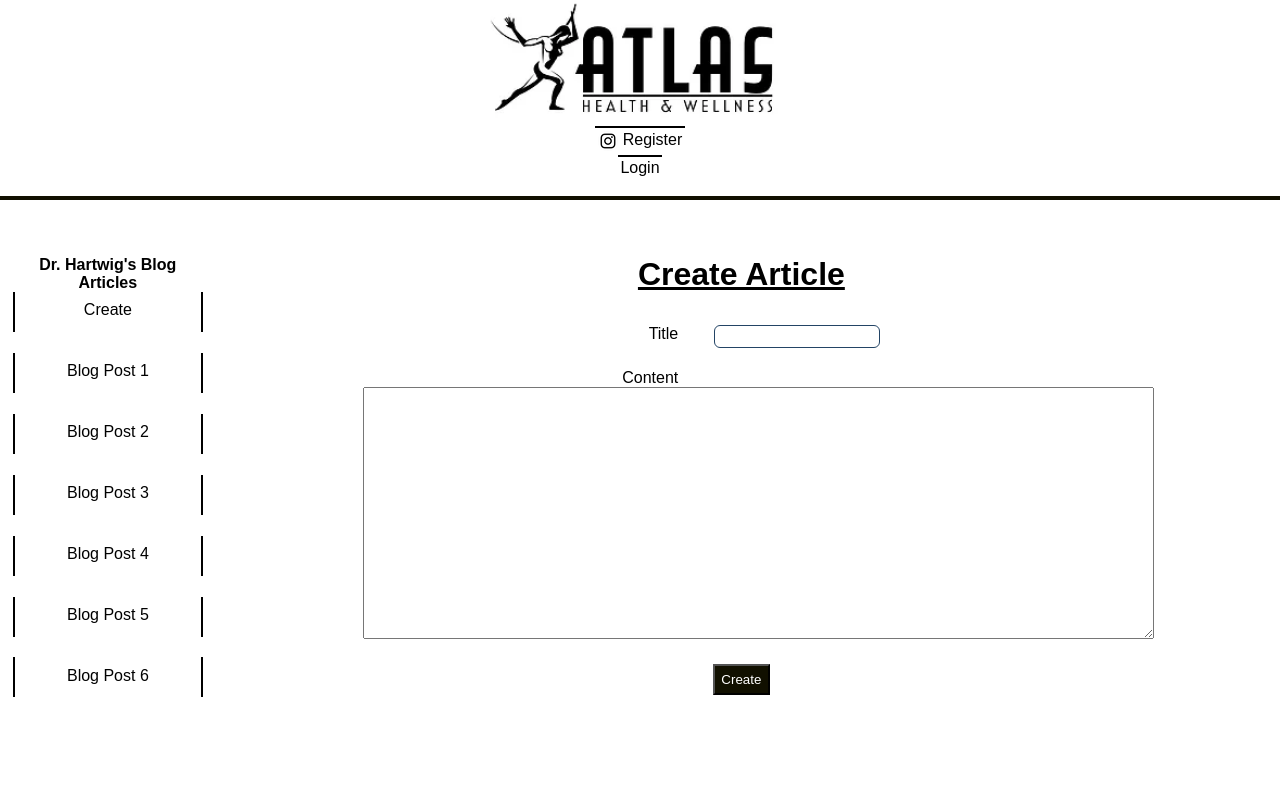
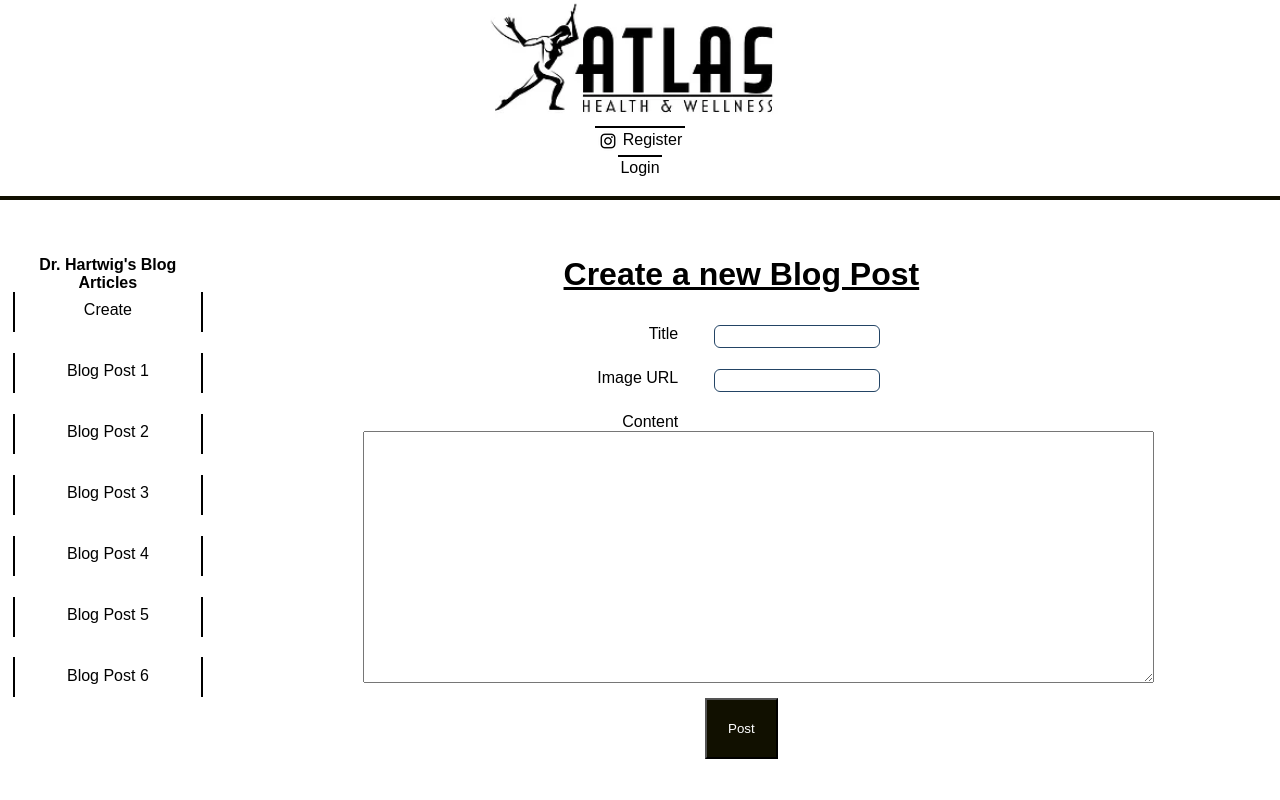
Before and after one commit to jeanmariemcc/KU-P6-Project, a React (Create React App) app: page /create in a window 1280 px wide. Shown: the top 800 px of the page. Built offline with nearby package versions, Linux system fonts and the light colour scheme.

Commit message:
create article
create article with date created, still needs CSS formatting

```diff
--- a/src/Components/AllPosts.js
+++ b/src/Components/AllPosts.js
@@ -11,6 +11,7 @@ class AllPosts extends React.Component {
 		};
 		this.addPosts = (data) => {
 			this.setState(() => {
+				// console.log(data);
 				return {
 					posts: data,
 				};
@@ -32,6 +33,7 @@ class AllPosts extends React.Component {
 		}
 		// console.log(limit);
 		let { posts } = this.state;
+		console.log(posts);
 		return (
 			<main className="Main">
 				<h1>Summary of All Blog Posts</h1>
@@ -47,17 +49,17 @@ class AllPosts extends React.Component {
 						shortDesc = shortDesc + " ...";
 						return (
 							<OnePost
+								id={post._id}
 								key={index}
 								description={shortDesc}
 								title={post.title}
 								imageURL={post.imageURL}
-								created={post.created}
+								dateCreated={post.dateCreated}
 							/>
 						);
 						// }
 					})}
 				</div>
-				{/* ); */}
 			</main>
 		);
 	}
--- a/src/Components/Create.js
+++ b/src/Components/Create.js
@@ -1,30 +1,107 @@
-import React from "react";
-// import Posts from "./Posts";
+// import AllPosts from "./AllPosts";
+import { useNavigate } from "react-router-dom";
+import React, { useState } from "react";
+import sendPost from "../Helpers/sendPost"; //??
 
-class Create extends React.Component {
-	render() {
-		// console.log(links);
+function Create(props) {
+	const navigate = useNavigate();
+	const [post, setPost] = useState("");
+	const [imageURL, setImageURL] = useState("");
+	const [title, setTitle] = useState("");
+	const dateCreated = new Date().toLocaleDateString();
+	const changeHandler = (event) => {
+		//console.log(event.target)
+		setPost(event.target.value);
+	};
+	const submitHandler = (event) => {
+		event.preventDefault();
+		sendPost(post, title, imageURL, dateCreated).then((res) => {
+			navigate("/");
+
+			// props.addPost();
+		});
+	};
 	return (
 		<main className="Main">
-				<h1>Create Article</h1>
-				<form>
+			<h1>Create a new Blog Post</h1>
+
+			<form onSubmit={submitHandler}>
 				<div className="form-control">
-                        <label for="text">Title</label>
-                        <input name="title" type="text"/>
+					<label for="title">Title</label>
+					<input
+						name="title"
+						type="text"
+						value={title}
+						onChange={(e) => {
+							setTitle(e.target.value);
+						}}
+					/>
+				</div>
+				<div className="form-control">
+					<label for="imageURL">Image URL</label>
+					<input
+						name="imageURL"
+						type="text"
+						value={imageURL}
+						onChange={(e) => {
+							setImageURL(e.target.value);
+						}}
+					/>
 				</div>
 
 				<div className="form-control">
 					<label for="description">Content</label>
-                        <textarea name="description"></textarea>
+
+					<textarea
+						name="description"
+						value={post}
+						onChange={changeHandler}
+					></textarea>
 				</div>
-
-                    <div className="form-control">
-                        <button type="submit">Create</button>
-                    </div>
+				<button type="submit">Post</button>
 			</form>
+			{/* <h2>Last 3 Posts on your wall</h2>
+				<AllPosts user={props.user} limit="3" /> */}
 		</main>
-		)
-	}
+	);
 }
 
 export default Create;
+
+// import React from "react";
+
+// class Create extends React.Component {
+// 	render() {
+// 		// can check input validation here
+// 		// e.g. regex the URL
+// 		// const {title, imageURL, description} = this.state;
+
+// 		// console.log(links);
+// 		return (
+// 			<main className="Main">
+// 				<h1>Create Article</h1>
+// 				<form>
+// 					<div className="form-control">
+// 						<label for="text">Title</label>
+// 						<input name="title" type="text" />
+// 					</div>
+// 					<div className="form-control">
+// 						<label for="imageURL">Image URL</label>
+// 						<input name="imageURL" type="text" />
+// 					</div>
+
+// 					<div className="form-control">
+// 						<label for="description">Content</label>
+// 						<textarea name="description"></textarea>
+// 					</div>
+
+// 					<div className="form-control">
+// 						<button type="submit">Create</button>
+// 					</div>
+// 				</form>
+// 			</main>
+// 		);
+// 	}
+// }
+
+// export default Create;
--- /dev/null
+++ b/src/Helpers/sendPost.js
@@ -0,0 +1,22 @@
+function sendPost(description, title, imageURL, dateCreated) {
+	const url = "http://localhost:9999/atlas/articles/";
+	console.log(`dateCreated in sendPost.js ${dateCreated}`);
+	let data = JSON.stringify({
+		description,
+		title,
+		imageURL,
+		dateCreated,
+	});
+	let resources = {
+		method: "POST",
+		headers: {
+			"Content-Type": "application/json",
+			// "Authorization": "Bearer "+ activeUser.token
+		},
+		body: data,
+	};
+	console.log(data);
+
+	return fetch(url, resources).then((res) => res.json());
+}
+export default sendPost;
```
Also changed, not shown: src/Helpers/getPosts.js (+0 -29 lines), 2 other files (tests, documents, lock files or other folders). Lines whose indentation alone changed are shown as unchanged.
